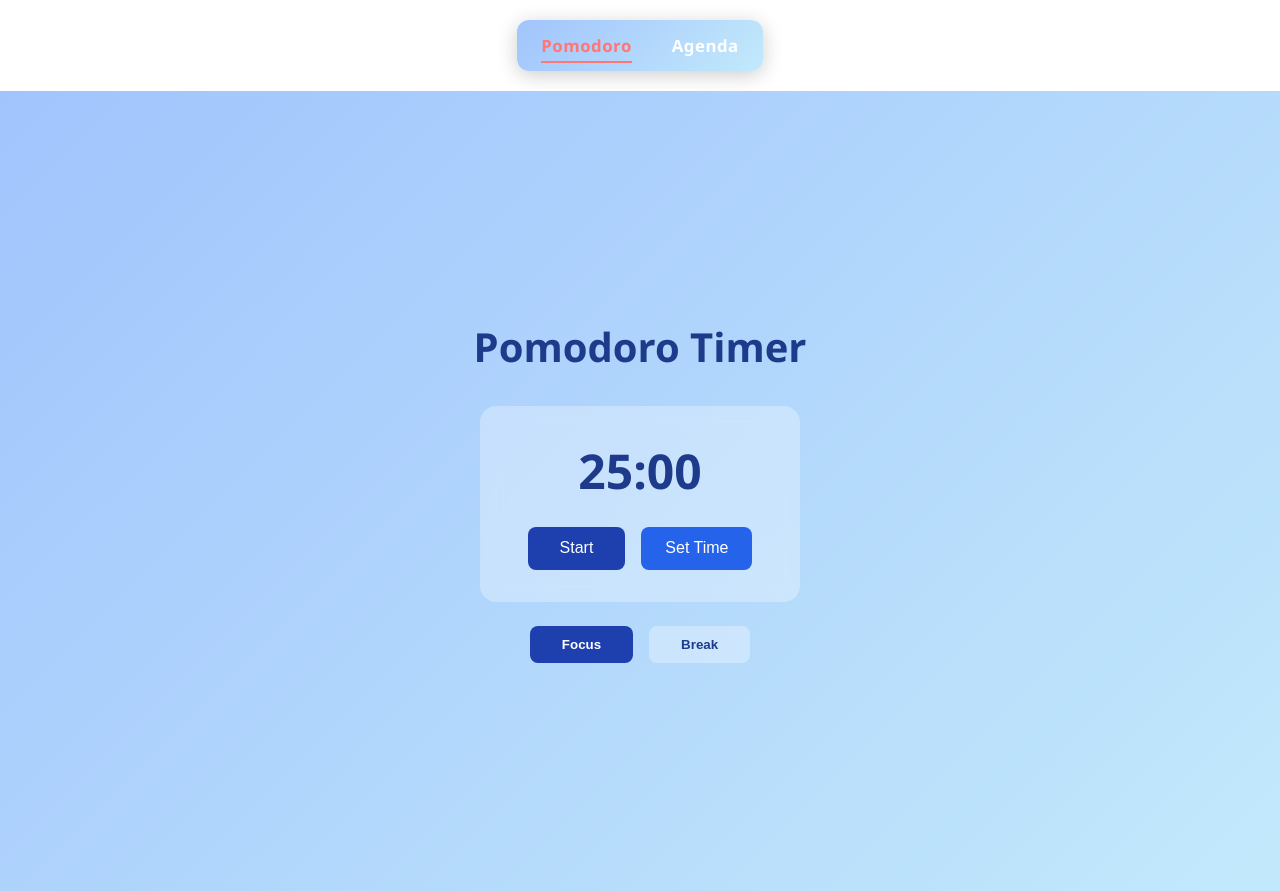
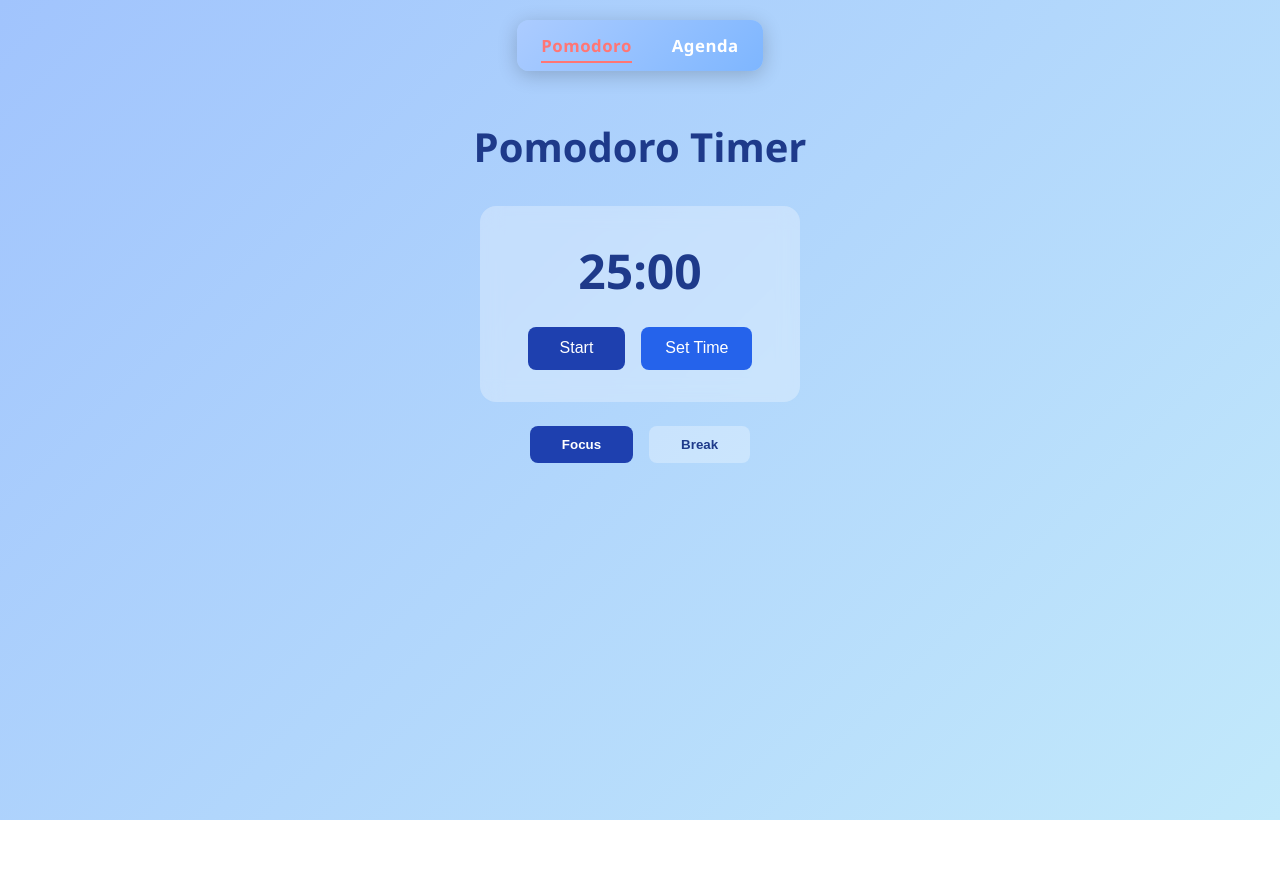
Before and after one commit to faizaanjum7/pomodoroApp-by-faiza, a React (Vite) app in the folder mypomodoro/: page / in a window 1280 px wide. After the commit the page ends 820 px from the top, so only its background shows below. Built offline with nearby package versions, Linux system fonts and the light colour scheme.

Commit message:
style fix

```diff
--- a/mypomodoro/src/App.css
+++ b/mypomodoro/src/App.css
@@ -4,19 +4,21 @@ body, html, #root
 {
   height: 100%;
   margin: 0;
+  background: linear-gradient(135deg, #a1c4fd, #c2e9fb); /* calm gradient */
   font-family: 'Segoe UI', sans-serif;
 }
 
 
 .appcontainer
 {
-  min-height: 100vh;
+  min-height: 50vh;
   display: flex;
   flex-direction: column;
   align-items: center;
   justify-content: center;
-  background: linear-gradient(135deg, #a1c4fd, #c2e9fb); /* calm gradient */
+  background: transparent; /* calm gradient */
   text-align: center;
+  margin: 0;
 }
 
 /* Heading */
@@ -391,7 +393,7 @@ h1 {
   display: flex;
   justify-content: center;
   gap: 40px;
-  background: linear-gradient(135deg, #a1c4fd, #c2e9fb);
+  background: linear-gradient(135deg, #acccff, #7eb6ff);
   padding: 14px 24px;
   border-radius: 12px;
   margin: 20px auto;
--- a/mypomodoro/src/App.jsx
+++ b/mypomodoro/src/App.jsx
@@ -7,7 +7,6 @@ import "./App.css";
 function App() {
   return (
     <Router>
-      <div className="navbarbg">
         {/* Navbar */}
        <nav className="navbar">
   <NavLink
@@ -35,8 +34,6 @@ function App() {
           <Route path="/" element={<Pomodoro />} />
           <Route path="/agenda" element={<Agenda />} />
         </Routes>
-      </div>
-
 
     </Router>
   );
```
